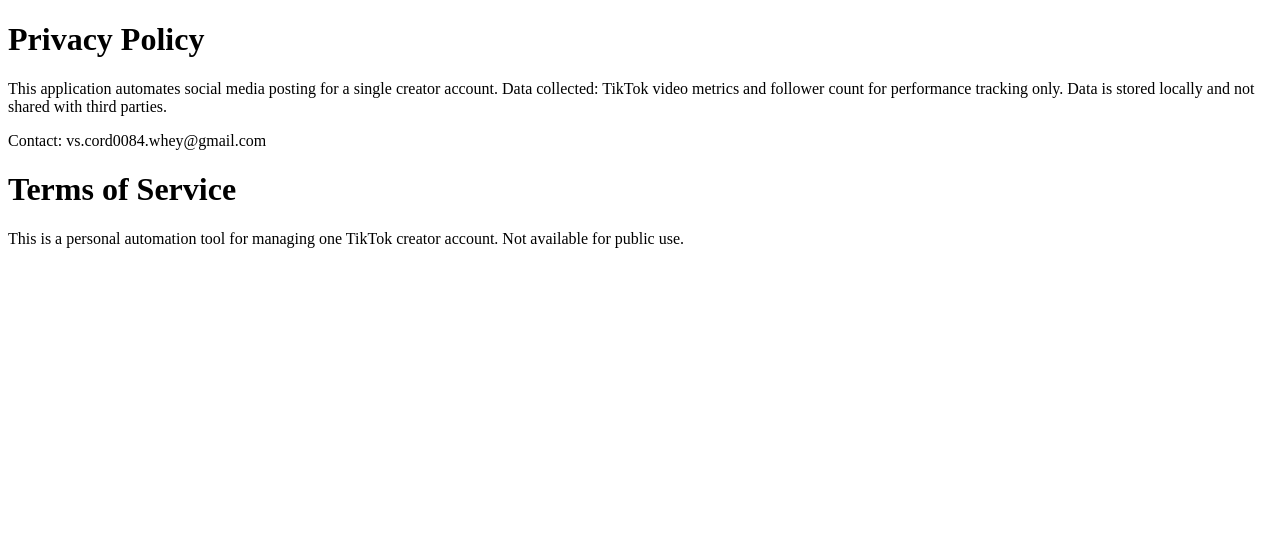
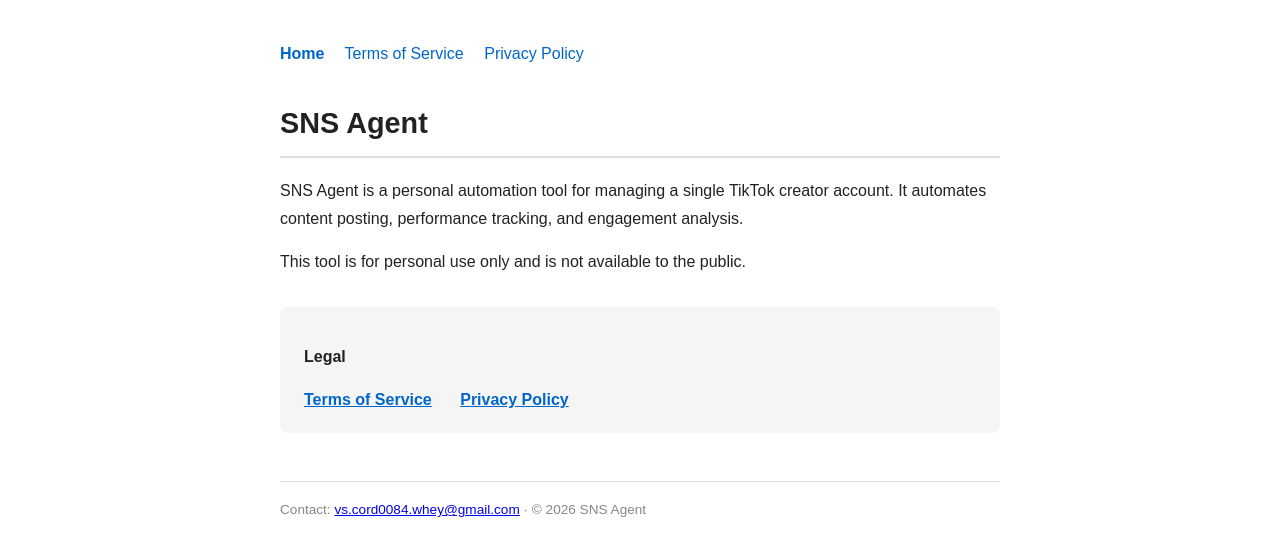
Before and after one commit to T8S4/sns-agent-policies, a plain HTML site: page index.html in a window 1280 px wide. Drawn offline with Linux system fonts and the light colour scheme.

Commit message:
Update index.html

```diff
--- a/index.html
+++ b/index.html
@@ -1,15 +1,37 @@
 <!DOCTYPE html>
-<html lang="ja">
-<head><meta charset="UTF-8"><title>SNS Agent - Policies</title></head>
+<html lang="en">
+<head>
+  <meta charset="UTF-8">
+  <meta name="viewport" content="width=device-width, initial-scale=1.0">
+  <title>SNS Agent</title>
+  <style>
+    body { font-family: sans-serif; max-width: 720px; margin: 40px auto; padding: 0 20px; color: #222; line-height: 1.7; }
+    nav { margin-bottom: 32px; }
+    nav a { margin-right: 16px; color: #0066cc; text-decoration: none; }
+    h1 { font-size: 1.8rem; border-bottom: 2px solid #ddd; padding-bottom: 8px; }
+    .policy-links { background: #f5f5f5; border-radius: 8px; padding: 20px 24px; margin-top: 32px; }
+    .policy-links a { display: inline-block; margin-right: 24px; color: #0066cc; font-weight: bold; }
+    footer { margin-top: 48px; font-size: 0.85rem; color: #888; border-top: 1px solid #ddd; padding-top: 16px; }
+  </style>
+</head>
 <body>
-<h1>Privacy Policy</h1>
-<p>This application automates social media posting for a single creator account.
-Data collected: TikTok video metrics and follower count for performance tracking only.
-Data is stored locally and not shared with third parties.</p>
-<p>Contact: vs.cord0084.whey@gmail.com</p>
 
-<h1>Terms of Service</h1>
-<p>This is a personal automation tool for managing one TikTok creator account.
-Not available for public use.</p>
+<nav>
+  <a href="index.html"><strong>Home</strong></a>
+  <a href="tos.html">Terms of Service</a>
+  <a href="privacy.html">Privacy Policy</a>
+</nav>
+
+<h1>SNS Agent</h1>
+<p>SNS Agent is a personal automation tool for managing a single TikTok creator account. It automates content posting, performance tracking, and engagement analysis.</p>
+<p>This tool is for personal use only and is not available to the public.</p>
+
+<div class="policy-links">
+  <p><strong>Legal</strong></p>
+  <a href="tos.html">Terms of Service</a>
+  <a href="privacy.html">Privacy Policy</a>
+</div>
+
+<footer>Contact: <a href="mailto:vs.cord0084.whey@gmail.com">vs.cord0084.whey@gmail.com</a> · © 2026 SNS Agent</footer>
 </body>
 </html>
```
